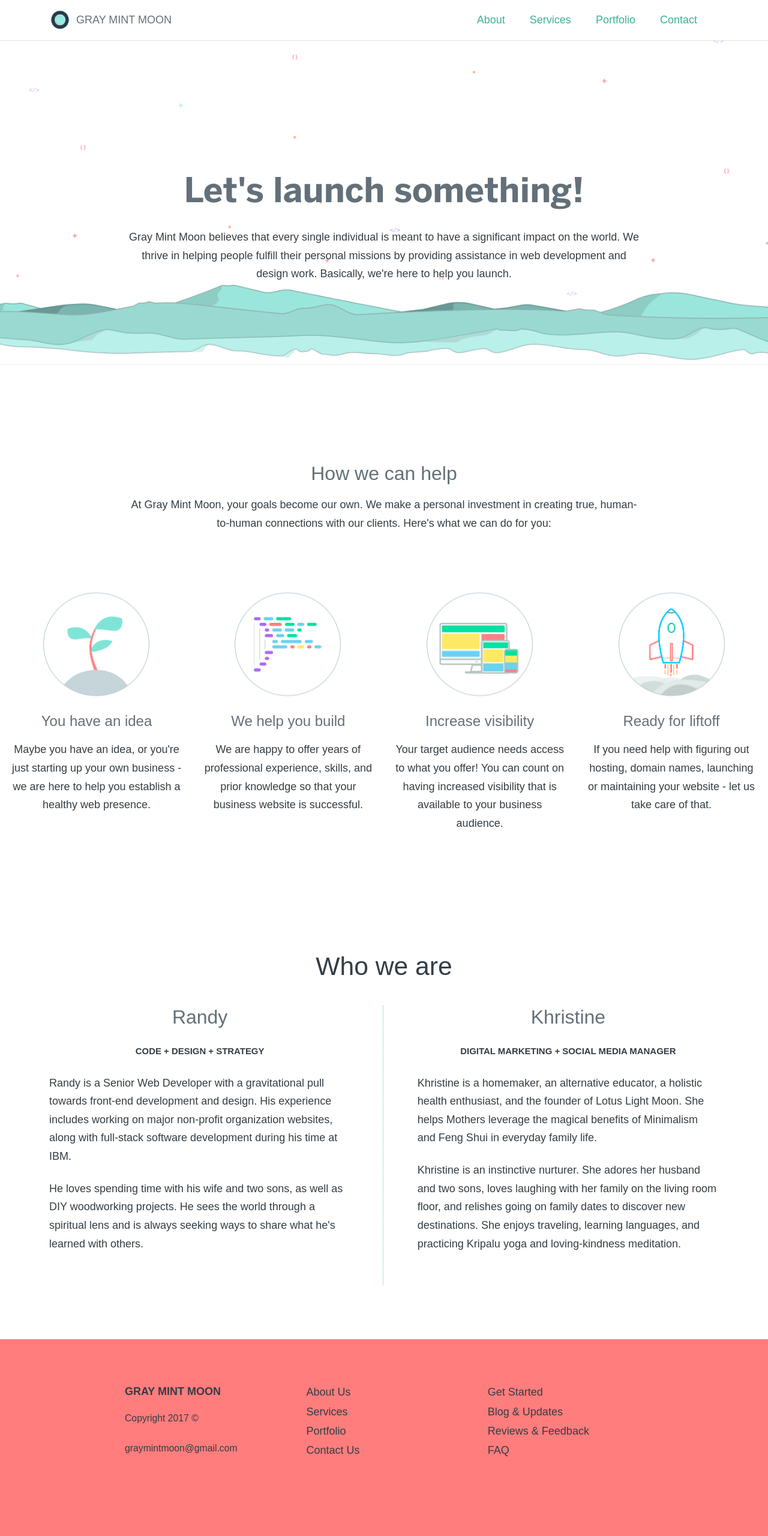
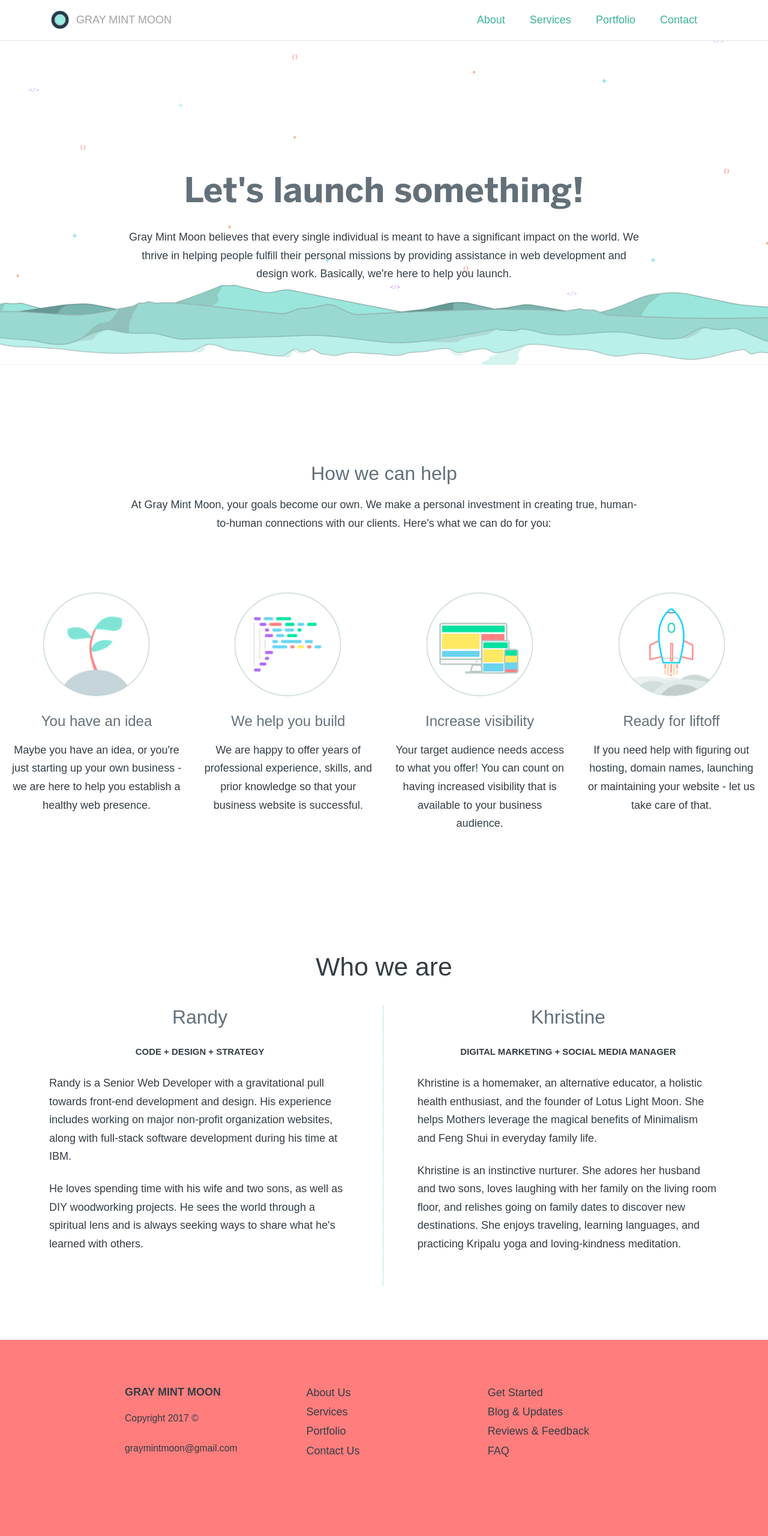
Before and after one commit to graymintmoon/graymintmoon.github.io, a Jekyll site: the page built from index.md, in a window 1280 px wide. Shown: the whole page at 60% size. Built offline with Jekyll 4.4.1, drawn with Linux system fonts in a browser that asks for light colours; nearby versions of some CDN libraries; some web fonts are replaced.

Commit message:
bg update + optimizes

```diff
--- a/_includes/header.html
+++ b/_includes/header.html
@@ -5,7 +5,7 @@
 				<a class="header_homelink" href="/">
 					<img class="header_logo_mobile"src="{{site.url}}/assets/2017_logo_half.png" alt="Gray Mint Moon Logo">
 					<img class="header_logo"src="{{site.url}}/assets/2017_logo_dark.png" alt="Gray Mint Moon Logo">
-					<span>GRAY MINT MOON</span>
+					<span class="text_regular">GRAY MINT MOON</span>
 				</a>
 			</div>
 			<nav class="header_nav">
--- a/_sass/components/_header.scss
+++ b/_sass/components/_header.scss
@@ -35,7 +35,7 @@
 		align-items: center;
 		flex-direction: row;
 		text-decoration: none;
-		color: $charcoal;
+		color: darken($gray, 25%);
 		font-weight: normal;
 
 		@include media-query($lg-screen) {
```
Also changed, not shown: assets/2017_logo_dark.png, assets/2017_logo_half.png, assets/code_colors.png, assets/devices_colors.png, assets/idea_colors.png, assets/launch_colors.png, assets/surface_white_colors.png.
